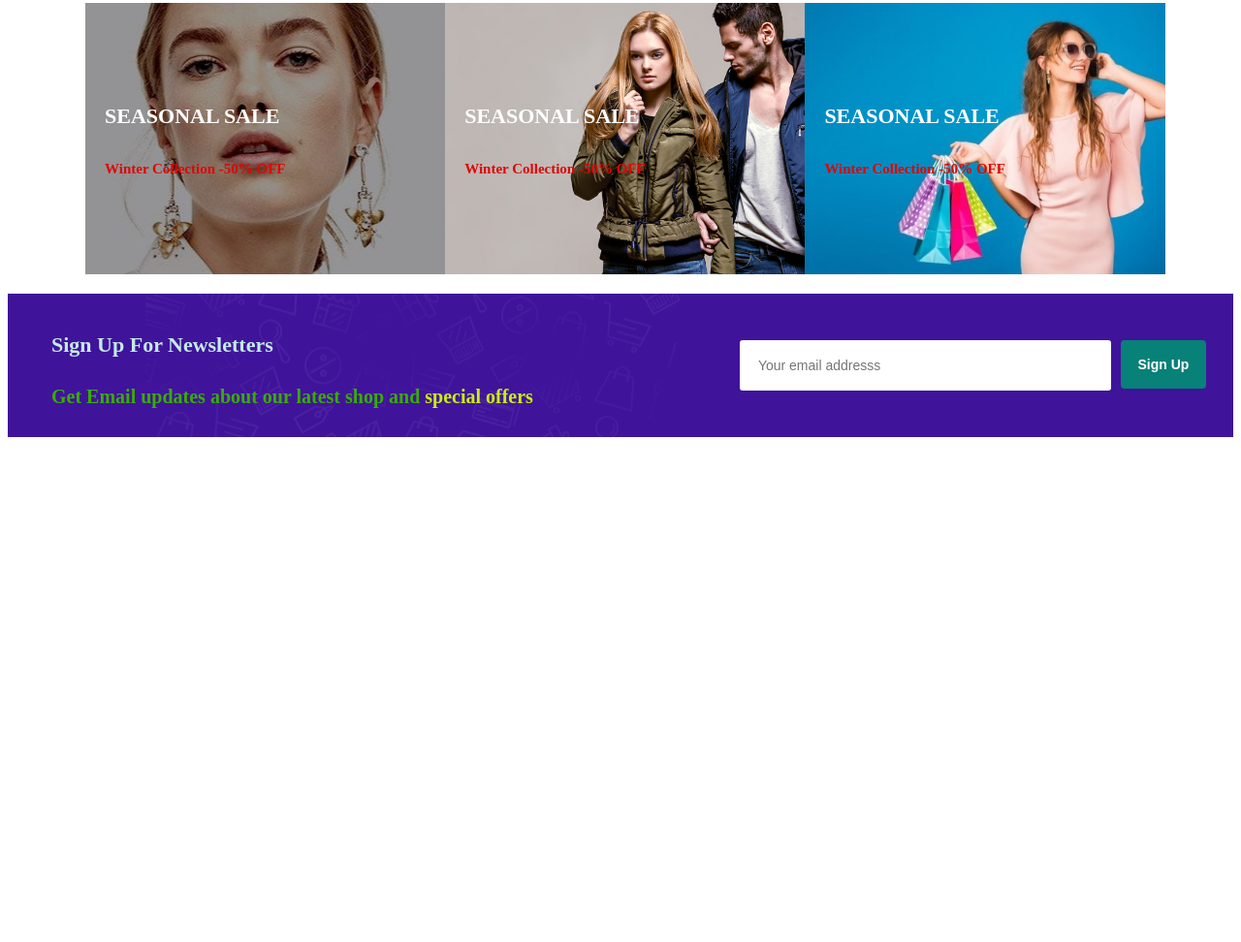
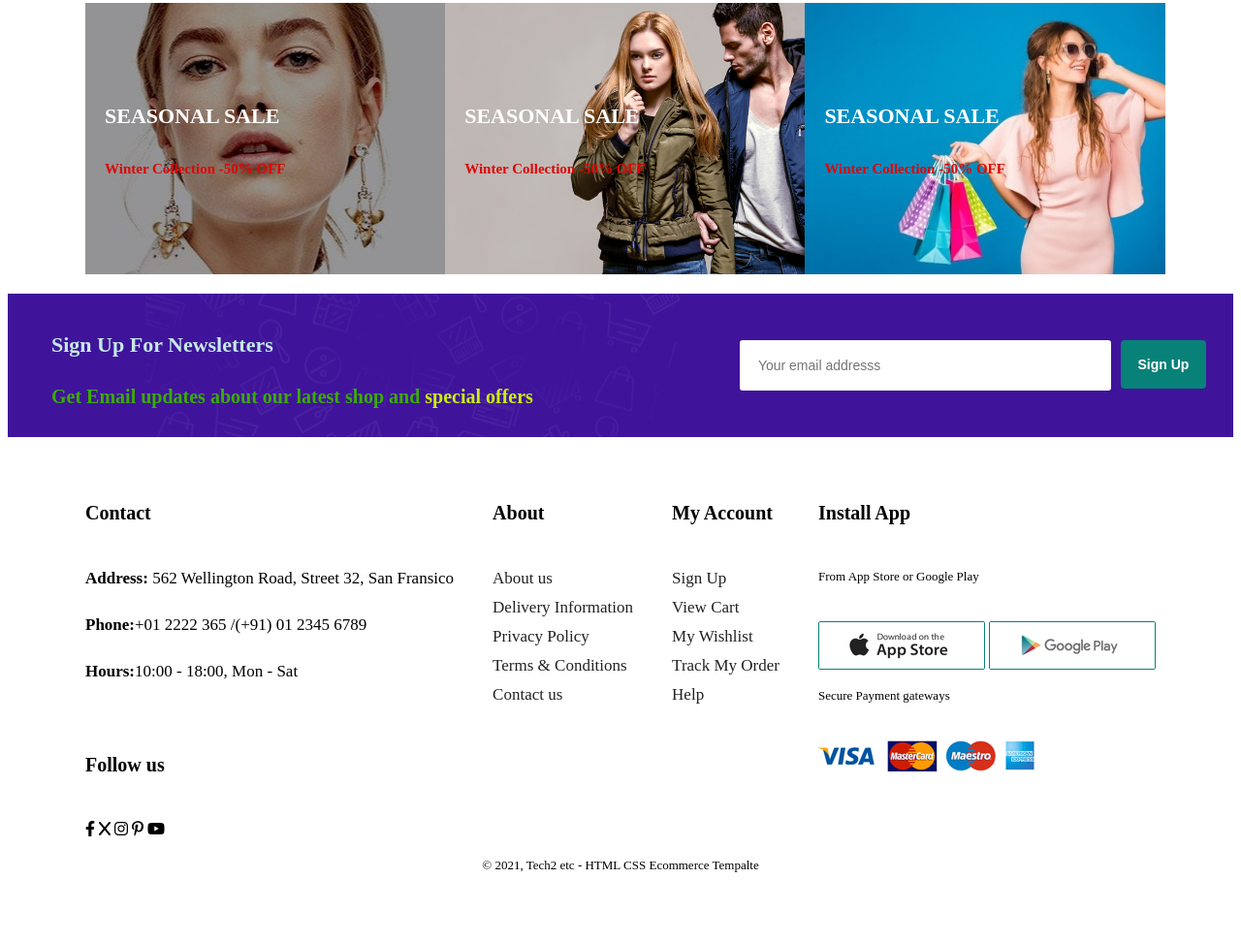
Before and after one commit to tareque101/e-commerce-website, a plain HTML site: page index.html in a window 1280 px wide. Shown: the part 6273-7245 px from the top of the page at 97% size. Before the commit the page ends 6732 px from the top, so only its background shows below. Drawn offline with Linux system fonts and the light colour scheme.

Commit message:
added footer

```diff
--- a/index.html
+++ b/index.html
@@ -670,6 +670,9 @@
   </div>
  </section>
   <!-- eighth section ended -->
+
+  <!-- Nineth section started -->
+
 <section id="newsletter" class="margin1">
 
   <div class="newstext">
@@ -688,6 +691,79 @@
   </div>
 
 </section>
+ <!-- Nineth section ended -->
+
+ <footer class="section-p1">
+
+  <div class="col">
+     <!-- <img class="logo" src="img/logo.png" alt=""> -->
+    <h4>Contact</h4>
+    <p class="tes"><strong>Address:</strong> 562 Wellington Road, Street 32, San Fransico</p>
+    <p class="tes"><strong>Phone:</strong>+01 2222 365 /(+91) 01 2345 6789</p>
+
+    <p class="tes"><strong>Hours:</strong>10:00 - 18:00, Mon - Sat</p>
+
+    <div class="follow">
+      <h4>Follow us</h4>
+    </div>
+
+    <div class="icon">
+      <i class="fab fa-facebook-f"></i>
+      <i class="fa fa-x"></i>
+
+      <i class="fab fa-instagram"></i>
+
+      <i class="fab fa-pinterest-p"></i>
+
+      <i class="fab fa-youtube"></i>
+    </div>
+  </div>
+
+  <div class="col">
+    <h4>About</h4>
+
+    <a href="#">About us</a>
+    <a href="#">Delivery Information</a>
+    <a href="#">Privacy Policy</a>
+    <a href="#">Terms & Conditions</a>
+    <a href="#">Contact us</a>
+
+  </div>
+
+  <div class="col">
+    <h4>My Account</h4>
+
+    <a href="#">Sign Up</a>
+    <a href="#">View Cart</a>
+    <a href="#">My Wishlist</a>
+    <a href="#">Track My Order</a>
+    <a href="#">Help</a>
+
+  </div>
+
+  <div class="col install">
+    <h4>Install App</h4>
+    <p>From App Store or Google Play</p>
+
+    <div class="row">
+      <img src="img/pay/app.jpg" alt="">
+      <img src="img/pay/play.jpg" alt="">
+    </div>
+    <p>Secure Payment gateways</p>
+
+    <img src="img/pay/pay.png" alt="">
+
+  </div>
+
+
+  <div class="copyright">
+
+    <p>&copy 2021, Tech2 etc - HTML CSS Ecommerce Tempalte</p>
+  </div>
+
+
+ </footer>
+
 
 </body>
 </html>
--- a/style.css
+++ b/style.css
@@ -213,10 +213,10 @@
 #product1 .pro-container
 {
    display: flex;
-   justify-content: space-between;
-   padding-top: 20px;
-   flex-wrap: wrap;
-    margin-inline-end: 10px;
+   justify-content:space-between;
+   padding-top:20px;
+   flex-wrap:wrap;
+   margin-inline-end:10px;
 }
 
 
@@ -521,3 +521,88 @@ flex-wrap: wrap;
 {
   margin-left: 30px;
 }
+
+footer
+{
+  display: flex;
+  flex-wrap: wrap;
+  justify-content: space-between;
+}
+
+footer .col
+{
+  display: flex;
+  flex-direction: column;
+  align-items: flex-start;
+  margin-bottom: 20px;
+}
+
+footer h4
+{
+  font-size: 20px;
+  padding-bottom: 20px;
+
+}
+footer p
+{
+  font-size: 13px;
+  padding-bottom: 20px;
+  margin: 0 0 8px 0;
+
+}
+footer a
+{
+  font-size: 17px;
+  text-decoration: none;
+  color: #222;
+  margin : 0 0 8px 0;
+  margin-bottom: 10px;
+
+}
+
+footer .follow
+{
+  margin-top: 20px;
+
+}
+
+footer .follow i
+{
+  color: #088178 ;
+  padding-right: 4px;
+  cursor: pointer;
+
+}
+
+footer .install .row img{
+  border: 1px solid #088178;
+  border-radius: 2px;
+}
+
+footer .install img{
+  margin: 10px 0 15px 0;
+}
+
+footer .follow .icon:hover,
+footer a:hover
+{
+  color: #088178;
+}
+
+
+
+footer .copyright
+{
+  width: 100%;
+  text-align: center;
+}
+
+footer .logo
+{
+  padding-bottom: 20px;
+}
+
+footer .tes
+{
+  font-size: 17px;
+}
```
